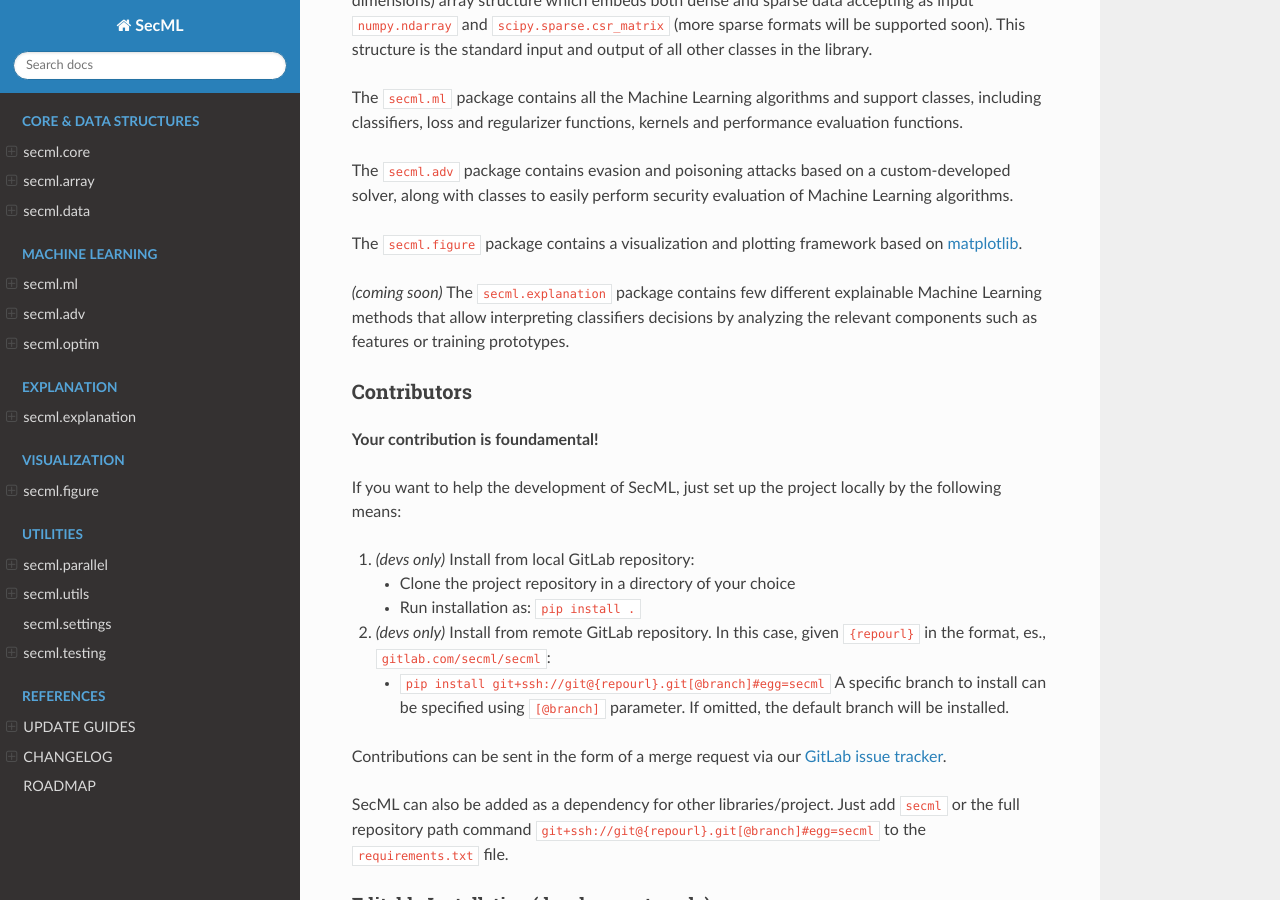
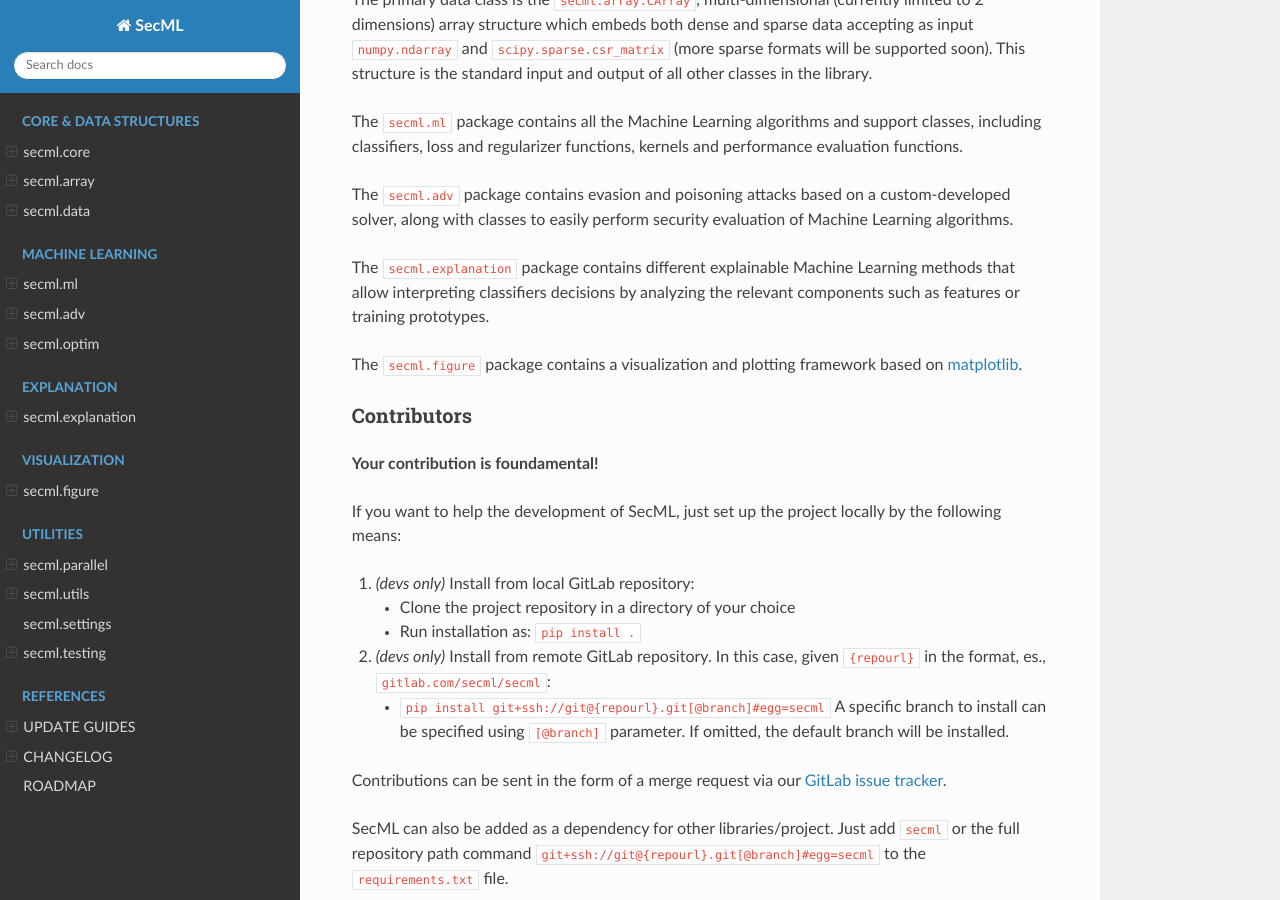
Before and after one commit to pralab/secml, a Sphinx documentation site: the page built from docs/source/index.rst, in a window 1280 px wide and 900 px high, scrolled down 2836 px. Built offline with Sphinx 7.4.7 and the Read the Docs theme 2.0.0, drawn with Linux system fonts in a browser that asks for light colours; formulas are drawn with MathJax 3; the version number could not be read and is left out; some of the changed text lies outside the part shown.

Commit message:
#606 Updated docs by removing work in progress text.

```diff
--- a/README.md
+++ b/README.md
@@ -11,11 +11,12 @@
   supported by `scikit-learn` are available, as well as Neural Networks (NNs)
   through [PyTorch](https://pytorch.org/) deep learning platform.
 - **Built-in attack algorithms.** Evasion and poisoning attacks based on a
-  custom-developed fast solver.
+  custom-developed fast solver. In addition, we provide connectors to other
+  third-party Adversarial Machine Learning libraries.
 - **Visualize your results.** We provide visualization and plotting framework
   based on the widely-known library [matplotlib](https://matplotlib.org/).
 - **Explain your results.** Explainable ML methods to interpret model decisions
-  via influential features and prototypes. _(coming soon)_
+  via influential features and prototypes.
 - **Extensible.** Easily create new wrappers for ML models or attack algorithms
   extending our abstract interfaces.
 - **Multi-processing.** Do you want to save time further? We provide full
@@ -137,13 +138,12 @@
 custom-developed solver, along with classes to easily perform security
 evaluation of Machine Learning algorithms.
 
+The `secml.explanation` package contains different explainable
+Machine Learning methods that allow interpreting classifiers decisions
+by analyzing the relevant components such as features or training prototypes.
+
 The `secml.figure` package contains a visualization and plotting framework
 based on [matplotlib](https://matplotlib.org/).
-
-_(coming soon)_ The `secml.explanation` package contains few different
-explainable Machine Learning methods that allow interpreting classifiers
-decisions by analyzing the relevant components such as features or training
-prototypes.
 
 
 ## Contributors
```
Also changed, not shown: docs/source/roadmap.rst (+3 -4 lines).
